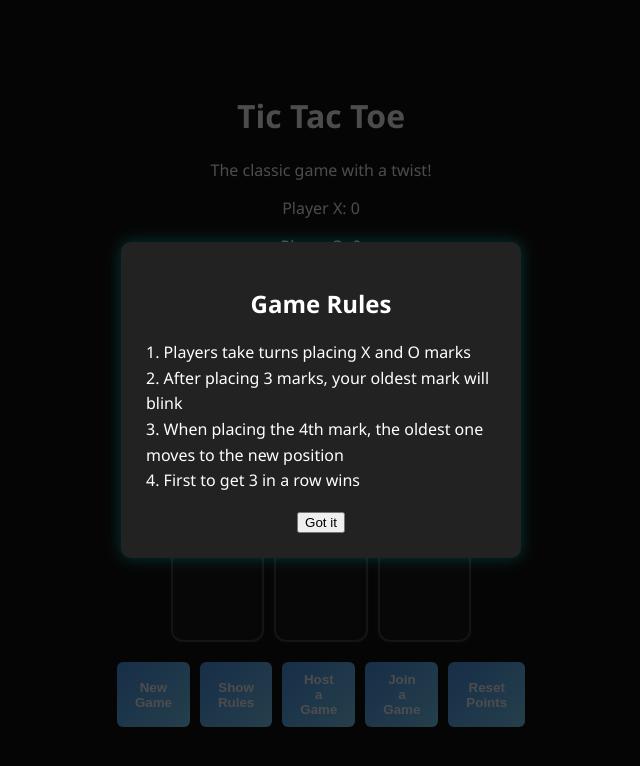
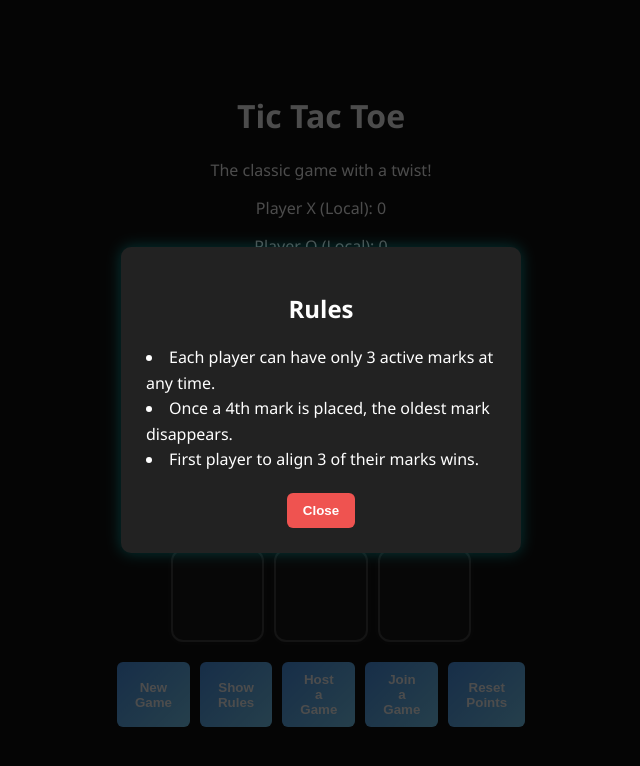
Before and after one commit to v7s7/TicTacThree, a React (Create React App) app: page / in a window 1280 px wide. Both pictures are taken after a click on the button "Show Rules". Shown: the top 766 px of the page, without its empty margins (319-959 px from the left). Built offline with nearby package versions, Linux system fonts and the light colour scheme.

Commit message:
Fix: rematch resets winner and closes popup for both players

```diff
--- a/src/App.js
+++ b/src/App.js
@@ -1,7 +1,10 @@
-import React, { useState } from 'react';
+import React, { useEffect, useState } from 'react';
 import Board from './components/Board';
 import GameInfo from './components/GameInfo';
 import Modals from './components/Modals';
+import TopInfo from './components/TopInfo';
+import Controls from './components/Controls';
+import HostJoinModals from './components/HostJoinModals';
 import './styles/App.css';
 import { db } from './firebase';
 import { doc, setDoc, getDoc, updateDoc, onSnapshot } from 'firebase/firestore';
@@ -24,6 +27,10 @@ function App() {
     winMessage: ''
   });
 
+  const [localXScore, setLocalXScore] = useState(0);
+  const [localOScore, setLocalOScore] = useState(0);
+  const [onlineXScore, setOnlineXScore] = useState(0);
+  const [onlineOScore, setOnlineOScore] = useState(0);
   const [showHostModal, setShowHostModal] = useState(false);
   const [showJoinModal, setShowJoinModal] = useState(false);
   const [hostRoomId, setHostRoomId] = useState(nanoid(4).toUpperCase());
@@ -32,147 +39,189 @@ function App() {
   const [playerSymbol, setPlayerSymbol] = useState(null);
   const [roomId, setRoomId] = useState(null);
   const [gameStarted, setGameStarted] = useState(false);
+  const [opponentLeft, setOpponentLeft] = useState(false);
 
-  const resetBoard = () => {
-    const next = gameState.startingPlayer === 'X' ? 'O' : 'X';
-    setGameState({
-      ...gameState,
+  useEffect(() => {
+    if (!roomId) return;
+    const unsub = onSnapshot(doc(db, 'rooms', roomId), (docSnap) => {
+      const data = docSnap.data();
+      if (!data) return;
+
+      if (data.status === 'left' && data.leftBy !== playerSymbol) {
+        setOpponentLeft(true);
+        setTimeout(() => {
+          leaveGameCleanup();
+        }, 2000);
+      }
+
+      if (data.rematchRequested) {
+        handleRematch(data.winner);
+
+        updateDoc(doc(db, 'rooms', roomId), {
+          rematchRequested: null,
+          winner: null
+        });
+      }
+
+    });
+    return () => unsub();
+  }, [roomId, playerSymbol]);
+
+  const leaveGameCleanup = () => {
+    setRoomId(null);
+    setPlayerSymbol(null);
+    setGameStarted(false);
+    setOpponentLeft(false);
+    resetBoardFull();
+  };
+
+  const resetBoardFull = () => {
+    setGameState(prev => ({
+      ...prev,
       board: Array(9).fill(null),
-      currentPlayer: next,
-      startingPlayer: next,
-      gameActive: true,
       playerXMarks: [],
       playerOMarks: [],
       markToRemoveIndex: null,
       winningLine: [],
       showRules: false,
       showWinModal: false,
-      winMessage: ''
-    });
+      winMessage: '',
+      gameActive: true
+    }));
+  };
+
+  const handleRematch = async (lastWinner) => {
+    const nextStarter = lastWinner === 'X' ? 'O' : 'X';
+    let newXScore = 0;
+    let newOScore = 0;
+
+    if (!roomId) {
+      newXScore = lastWinner === 'X' ? localXScore + 1 : localXScore;
+      newOScore = lastWinner === 'O' ? localOScore + 1 : localOScore;
+      setLocalXScore(newXScore);
+      setLocalOScore(newOScore);
+    } else {
+      newXScore = lastWinner === 'X' ? onlineXScore + 1 : onlineXScore;
+      newOScore = lastWinner === 'O' ? onlineOScore + 1 : onlineOScore;
+      setOnlineXScore(newXScore);
+      setOnlineOScore(newOScore);
+    }
+
+    if (roomId) {
+      await updateDoc(doc(db, 'rooms', roomId), {
+        rematchRequested: null,
+        board: Array(9).fill(null),
+        winner: null,
+        currentPlayer: nextStarter,
+        playerXMarks: [],
+        playerOMarks: [],
+        markToRemoveIndex: null
+      });
+    }
+
+    setGameState(prev => ({
+      ...prev,
+      board: Array(9).fill(null),
+      playerXMarks: [],
+      playerOMarks: [],
+      markToRemoveIndex: null,
+      winningLine: [],
+      winMessage: '',
+      showWinModal: false,
+      gameActive: true,
+      xScore: newXScore,
+      oScore: newOScore,
+      currentPlayer: nextStarter,
+      startingPlayer: nextStarter
+    }));
+  };
+
+  const handlePlayAgain = async () => {
+    if (roomId) {
+      const lastWinner = gameState.winMessage.includes('X') ? 'X' :
+                         gameState.winMessage.includes('O') ? 'O' : null;
+
+      await updateDoc(doc(db, 'rooms', roomId), {
+        rematchRequested: true,
+        winner: lastWinner || null
+      });
+    } else {
+      const lastWinner = gameState.winMessage.includes('X') ? 'X' :
+                         gameState.winMessage.includes('O') ? 'O' : null;
+
+      if (lastWinner === 'X') setLocalXScore(prev => prev + 1);
+      if (lastWinner === 'O') setLocalOScore(prev => prev + 1);
+
+      resetBoardFull();
+    }
+  };
+
+
+  const handleLeaveGame = async () => {
+    if (roomId) {
+      await updateDoc(doc(db, 'rooms', roomId), {
+        status: 'left',
+        leftBy: playerSymbol
+      });
+    }
+    leaveGameCleanup();
   };
 
   return (
     <div className="app-container">
       <div className="app">
-        <h1>Tic Tac Toe</h1>
-        <p>The classic game with a twist!</p>
+        <TopInfo
+          roomId={roomId}
+          localXScore={localXScore}
+          localOScore={localOScore}
+          onlineXScore={onlineXScore}
+          onlineOScore={onlineOScore}
+          gameState={gameState}
+          opponentLeft={opponentLeft}
+        />
 
-        {roomId && (
-          <p>Room Code: <strong style={{ color: '#0ff' }}>{roomId}</strong></p>
-        )}
+        <Board
+          gameState={gameState}
+          setGameState={setGameState}
+          playerSymbol={playerSymbol}
+          roomId={roomId}
+        />
 
-        <p>Player X: {gameState.xScore}</p>
-        <p>Player O: {gameState.oScore}</p>
-        <p className="turn-indicator">Player {gameState.currentPlayer}'s turn</p>
+        <Controls
+          gameStarted={gameStarted}
+          roomId={roomId}
+          resetBoardFull={resetBoardFull}
+          setGameState={setGameState}
+          setHostRoomId={() => setHostRoomId(nanoid(4).toUpperCase())}
+          setShowHostModal={setShowHostModal}
+          setJoinRoomId={setJoinRoomId}
+          setShowJoinModal={setShowJoinModal}
+          handleLeaveGame={handleLeaveGame}
+        />
 
-        <Board gameState={gameState} setGameState={setGameState} playerSymbol={playerSymbol} roomId={roomId} />
+        <Modals
+          gameState={{ ...gameState, roomId }}
+          setGameState={setGameState}
+          onPlayAgain={handlePlayAgain}
+          onLeaveGame={handleLeaveGame}
+        />
 
-        {!gameStarted && (
-          <div className="controls">
-            <button onClick={resetBoard}>New Game</button>
-            <button onClick={() => setGameState({ ...gameState, showRules: true })}>Show Rules</button>
-            <button onClick={() => {
-              setHostRoomId(nanoid(4).toUpperCase());
-              setShowHostModal(true);
-            }}>Host a Game</button>
-            <button onClick={() => {
-              setJoinRoomId('');
-              setShowJoinModal(true);
-            }}>Join a Game</button>
-            <button onClick={() => setGameState({ ...gameState, xScore: 0, oScore: 0 })}>Reset Points</button>
-          </div>
-        )}
-
-        <Modals gameState={gameState} setGameState={setGameState} />
-
-        {showHostModal && (
-          <div className="modal">
-            <div className="modal-content">
-              <h3>Host a new game</h3>
-              <input
-                value={hostRoomId}
-                onChange={(e) => setHostRoomId(e.target.value.toUpperCase())}
-                placeholder="Enter Room ID"
-              />
-              <p>
-                Enter an ID that people will use to join your game.{' '}
-                <span
-                  style={{ textDecoration: 'underline', cursor: 'pointer', color: '#0ff' }}
-                  onClick={() => setHostRoomId(nanoid(4).toUpperCase())}
-                >
-                  Use a random ID
-                </span>
-              </p>
-              <div className="modal-buttons">
-                <button
-                  onClick={async () => {
-                    const roomRef = doc(db, 'rooms', hostRoomId);
-                    await setDoc(roomRef, {
-                      board: Array(9).fill(null),
-                      currentPlayer: 'X',
-                      playerX: 'host',
-                      playerO: null,
-                      status: 'waiting',
-                      winner: null,
-                      private: false,
-                      createdAt: Date.now()
-                    });
-                    setRoomId(hostRoomId);
-                    setPlayerSymbol('X');
-                    setShowHostModal(false);
-                    setIsHosting(true);
-
-                    onSnapshot(roomRef, (docSnap) => {
-                      const data = docSnap.data();
-                      if (data && data.playerO) {
-                        setIsHosting(false);
-                        setGameStarted(true);
-
-                      }
-                    });
-                  }}
-                >
-                  Create Game
-                </button>
-                <button onClick={() => setShowHostModal(false)}>Cancel</button>
-              </div>
-            </div>
-          </div>
-        )}
-
-        {showJoinModal && (
-          <div className="modal">
-            <div className="modal-content">
-              <h3>Join an existing game</h3>
-              <input
-                value={joinRoomId}
-                onChange={(e) => setJoinRoomId(e.target.value.toUpperCase())}
-                placeholder="Type a game ID to join"
-              />
-              <p>To join an existing game, enter its ID and click Join.</p>
-              <div className="modal-buttons">
-                <button
-                  onClick={async () => {
-                    if (!joinRoomId) return;
-                    const roomRef = doc(db, 'rooms', joinRoomId);
-                    const roomSnap = await getDoc(roomRef);
-                    const data = roomSnap.data();
-                    if (!data) return alert('Room not found.');
-                    if (data.private) return alert('This room is private.');
-                    await updateDoc(roomRef, { playerO: 'guest', status: 'full' });
-                    setRoomId(joinRoomId);
-                    setPlayerSymbol('O');
-                    setShowJoinModal(false);
-                    setGameStarted(true);
-                  }}
-                >
-                  Join
-                </button>
-                <button onClick={() => setShowJoinModal(false)}>Cancel</button>
-              </div>
-            </div>
-          </div>
-        )}
+        <HostJoinModals
+          showHostModal={showHostModal}
+          showJoinModal={showJoinModal}
+          hostRoomId={hostRoomId}
+          setHostRoomId={setHostRoomId}
+          joinRoomId={joinRoomId}
+          setJoinRoomId={setJoinRoomId}
+          setRoomId={setRoomId}
+          setPlayerSymbol={setPlayerSymbol}
+          setShowHostModal={setShowHostModal}
+          setShowJoinModal={setShowJoinModal}
+          setOnlineXScore={setOnlineXScore}
+          setOnlineOScore={setOnlineOScore}
+          setIsHosting={setIsHosting}
+          setGameStarted={setGameStarted}
+        />
       </div>
     </div>
   );
--- /dev/null
+++ b/src/components/Controls.jsx
@@ -0,0 +1,29 @@
+import React from 'react';
+
+function Controls({ gameStarted, roomId, resetBoardFull, setGameState, setHostRoomId, setShowHostModal, setJoinRoomId, setShowJoinModal, handleLeaveGame }) {
+  return (
+    <div className="controls">
+      {gameStarted && roomId ? (
+        <button style={{ backgroundColor: '#f44336', color: 'white' }} onClick={handleLeaveGame}>
+          Leave Game
+        </button>
+      ) : (
+        <>
+          <button onClick={resetBoardFull}>New Game</button>
+          <button onClick={() => setGameState(prev => ({ ...prev, showRules: true }))}>Show Rules</button>
+          <button onClick={() => {
+            setHostRoomId();
+            setShowHostModal(true);
+          }}>Host a Game</button>
+          <button onClick={() => {
+            setJoinRoomId('');
+            setShowJoinModal(true);
+          }}>Join a Game</button>
+          <button onClick={() => setGameState(prev => ({ ...prev, xScore: 0, oScore: 0 }))}>Reset Points</button>
+        </>
+      )}
+    </div>
+  );
+}
+
+export default Controls;
--- /dev/null
+++ b/src/components/HostJoinModals.jsx
@@ -0,0 +1,102 @@
+import React from 'react';
+import { nanoid } from 'nanoid';
+import { db } from '../firebase';
+import { doc, setDoc, getDoc, updateDoc, onSnapshot } from 'firebase/firestore';
+
+function HostJoinModals({ showHostModal, showJoinModal, hostRoomId, setHostRoomId, joinRoomId, setJoinRoomId, setRoomId, setPlayerSymbol, setShowHostModal, setShowJoinModal, setOnlineXScore, setOnlineOScore, setIsHosting, setGameStarted }) {
+
+  const handleCreateGame = async () => {
+    const roomRef = doc(db, 'rooms', hostRoomId);
+    await setDoc(roomRef, {
+      board: Array(9).fill(null),
+      currentPlayer: 'X',
+      playerX: 'host',
+      playerO: null,
+      status: 'waiting',
+      winner: null,
+      private: false,
+      createdAt: Date.now()
+    });
+    setRoomId(hostRoomId);
+    setPlayerSymbol('X');
+    setShowHostModal(false);
+    setOnlineXScore(0);
+    setOnlineOScore(0);
+    setIsHosting(true);
+
+    onSnapshot(roomRef, (docSnap) => {
+      const data = docSnap.data();
+      if (data && data.playerO) {
+        setIsHosting(false);
+        setGameStarted(true);
+      }
+    });
+  };
+
+  const handleJoinGame = async () => {
+    if (!joinRoomId) return;
+    const roomRef = doc(db, 'rooms', joinRoomId);
+    const roomSnap = await getDoc(roomRef);
+    const data = roomSnap.data();
+    if (!data) return alert('Room not found.');
+    if (data.private) return alert('This room is private.');
+
+    await updateDoc(roomRef, { playerO: 'guest', status: 'full' });
+    setRoomId(joinRoomId);
+    setPlayerSymbol('O');
+    setShowJoinModal(false);
+    setOnlineXScore(0);
+    setOnlineOScore(0);
+    setGameStarted(true);
+  };
+
+  return (
+    <>
+      {showHostModal && (
+        <div className="modal">
+          <div className="modal-content">
+            <h3>Host a new game</h3>
+            <input
+              value={hostRoomId}
+              onChange={(e) => setHostRoomId(e.target.value.toUpperCase())}
+              placeholder="Enter Room ID"
+            />
+            <p>
+              Enter an ID that people will use to join your game.{' '}
+              <span
+                style={{ textDecoration: 'underline', cursor: 'pointer', color: '#0ff' }}
+                onClick={() => setHostRoomId(nanoid(4).toUpperCase())}
+              >
+                Use a random ID
+              </span>
+            </p>
+            <div className="modal-buttons">
+              <button onClick={handleCreateGame}>Create Game</button>
+              <button onClick={() => setShowHostModal(false)}>Cancel</button>
+            </div>
+          </div>
+        </div>
+      )}
+
+      {showJoinModal && (
+        <div className="modal">
+          <div className="modal-content">
+            <h3>Join an existing game</h3>
+            <input
+              value={joinRoomId}
+              onChange={(e) => setJoinRoomId(e.target.value.toUpperCase())}
+              placeholder="Type a game ID to join"
+            />
+            <p>To join an existing game, enter its ID and click Join.</p>
+            <div className="modal-buttons">
+              <button onClick={handleJoinGame}>Join</button>
+              <button onClick={() => setShowJoinModal(false)}>Cancel</button>
+            </div>
+          </div>
+        </div>
+      )}
+    </>
+  );
+}
+
+export default HostJoinModals;
--- a/src/components/Modals.js
+++ b/src/components/Modals.js
@@ -1,52 +1,35 @@
 import React from 'react';
 
-function Modals({ gameState, setGameState }) {
+function Modals({ gameState, setGameState, onPlayAgain, onLeaveGame }) {
   return (
     <>
       {gameState.showRules && (
-        <div className="modal" onClick={() => setGameState(prev => ({ ...prev, showRules: false }))}>
-          <div className="modal-content" onClick={e => e.stopPropagation()}>
-            <h2>Game Rules</h2>
-            <ol className="rules-list">
-              <li>Players take turns placing X and O marks</li>
-              <li>After placing 3 marks, your oldest mark will blink</li>
-              <li>When placing the 4th mark, the oldest one moves to the new position</li>
-              <li>First to get 3 in a row wins</li>
-            </ol>
-            <button onClick={() => setGameState(prev => ({ ...prev, showRules: false }))}>
-              Got it
-            </button>
+        <div className="modal">
+          <div className="modal-content">
+            <h2>Rules</h2>
+            <ul className="rules-list">
+              <li>Each player can have only 3 active marks at any time.</li>
+              <li>Once a 4th mark is placed, the oldest mark disappears.</li>
+              <li>First player to align 3 of their marks wins.</li>
+            </ul>
+            <div className="modal-buttons">
+              <button onClick={() => setGameState(prev => ({ ...prev, showRules: false }))}>
+                Close
+              </button>
+            </div>
           </div>
         </div>
       )}
 
       {gameState.showWinModal && (
-        <div className="modal" onClick={() => setGameState(prev => ({ ...prev, showWinModal: false }))}>
-          <div className="modal-content" onClick={e => e.stopPropagation()}>
-            <h2 className={gameState.winMessage.includes('X') ? 'X' : 'O'}>
-              {gameState.winMessage}
-            </h2>
+        <div className="modal">
+          <div className="modal-content">
+            <h2>{gameState.winMessage}</h2>
             <div className="modal-buttons">
-            <button onClick={() => {
-  const nextStartingPlayer = gameState.startingPlayer === 'X' ? 'O' : 'X';
-  setGameState(prev => ({
-    ...prev,
-    board: Array(9).fill(null),
-    currentPlayer: nextStartingPlayer,
-    startingPlayer: nextStartingPlayer,
-    gameActive: true,
-    playerXMarks: [],
-    playerOMarks: [],
-    markToRemoveIndex: null,
-    showWinModal: false
-  }));
-}}>
-
-                Play Again
-              </button>
-              <button onClick={() => setGameState(prev => ({ ...prev, showWinModal: false }))}>
-                Close
-              </button>
+              <button onClick={onPlayAgain}>Play Again</button>
+              {gameState.roomId && (
+                <button onClick={onLeaveGame}>Leave Game</button>
+              )}
             </div>
           </div>
         </div>
--- /dev/null
+++ b/src/components/TopInfo.jsx
@@ -0,0 +1,32 @@
+import React from 'react';
+
+function TopInfo({ roomId, localXScore, localOScore, onlineXScore, onlineOScore, gameState, opponentLeft }) {
+  return (
+    <>
+      <h1>Tic Tac Toe</h1>
+      <p>The classic game with a twist!</p>
+
+      {roomId && (
+        <p>Room Code: <strong style={{ color: '#0ff' }}>{roomId}</strong></p>
+      )}
+
+      {!roomId ? (
+        <>
+          <p>Player X (Local): {localXScore}</p>
+          <p>Player O (Local): {localOScore}</p>
+        </>
+      ) : (
+        <>
+          <p>Player X (Online): {onlineXScore}</p>
+          <p>Player O (Online): {onlineOScore}</p>
+        </>
+      )}
+
+      <p className="turn-indicator">Player {gameState.currentPlayer}'s turn</p>
+
+      {opponentLeft && <p style={{ color: 'orange' }}>Opponent left the game. Returning to home...</p>}
+    </>
+  );
+}
+
+export default TopInfo;
```
